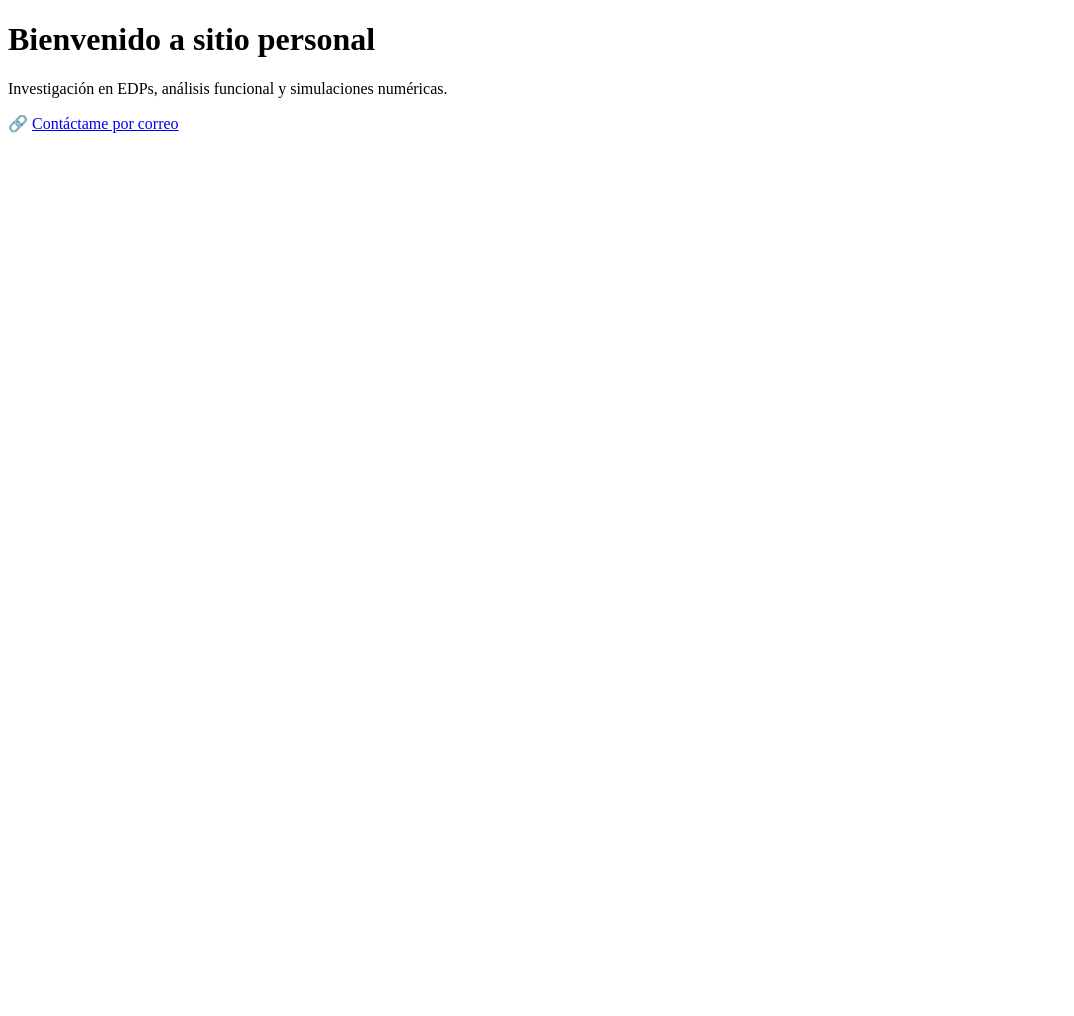
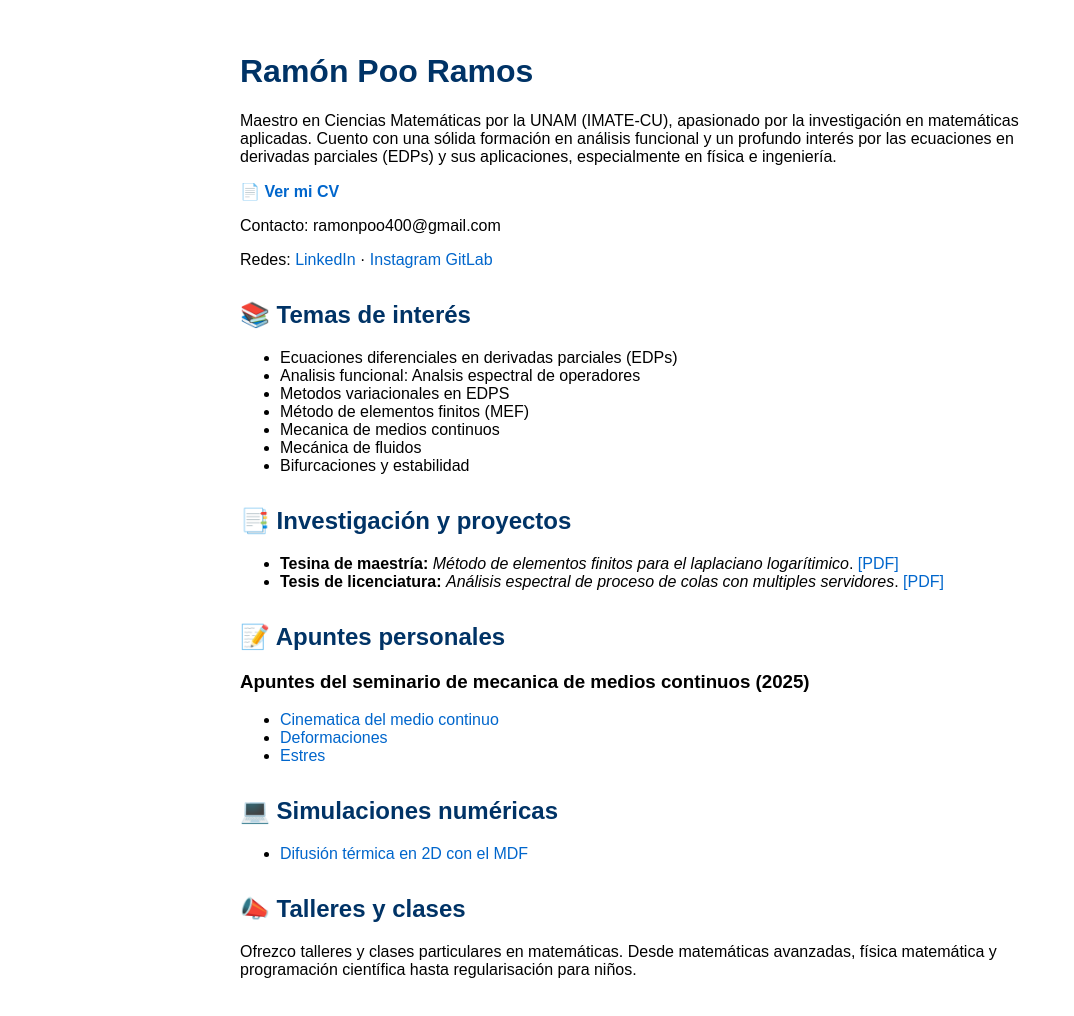
Before and after one commit to Ramonpooo/pagina-personal-ramon, a plain HTML site: page index.html in a window 1280 px wide. Shown: the whole page, without its empty margins (0-1074 px from the left). Before the commit the page ends 800 px from the top, so only its background shows below. Drawn offline with Linux system fonts and the light colour scheme.

Commit message:
Migracion del sitio web desde gitlab

```diff
--- a/index.html
+++ b/index.html
@@ -2,11 +2,72 @@
 <html lang="es">
 <head>
   <meta charset="UTF-8">
-  <title>Ramón Poo – Matemáticas Aplicadas</title>
+  <title>Ramón Poo – Matemáticas y Simulación</title>
+  <style>
+    body { font-family: sans-serif; max-width: 800px; margin: auto; padding: 2em; }
+    h1, h2 { color: #003366; }
+    a { color: #0066cc; text-decoration: none; }
+    a:hover { text-decoration: underline; }
+    section { margin-bottom: 2em; }
+  </style>
 </head>
 <body>
-  <h1>Bienvenido a sitio personal</h1>
-  <p>Investigación en EDPs, análisis funcional y simulaciones numéricas.</p>
-  <p>🔗 <a href="mailto:ramonpoo@example.com">Contáctame por correo</a></p>
+
+  <h1>Ramón Poo Ramos</h1>
+  <section>
+    <p>Maestro en Ciencias Matemáticas por la UNAM (IMATE-CU), apasionado por la investigación en matemáticas aplicadas. Cuento con una sólida formación en análisis funcional y un profundo interés por las ecuaciones en derivadas parciales (EDPs) y sus aplicaciones, especialmente en física e ingeniería.</p>
+    <p><strong><a href="assets/cv.pdf">📄 Ver mi CV</a></strong></p>
+    <p>Contacto: ramonpoo400@gmail.com</p>
+    <p>Redes:
+      <a href="https://www.linkedin.com/in/ramon-poo-ramos" target="_blank">LinkedIn</a> ·
+      <a href="https://www.instagram.com/ramon.poo/" target="_blank">Instagram</a>
+      <a href="https://gitlab.com/dashboard/projects/personal" target="_blank">GitLab</a>
+    </p>
+  </section>
+
+  <section>
+    <h2>📚 Temas de interés</h2>
+    <ul>
+      <li>Ecuaciones diferenciales en derivadas parciales (EDPs)</li>
+      <li>Analisis funcional: Analsis espectral de operadores</li>
+      <li>Metodos variacionales en EDPS
+      <li>Método de elementos finitos (MEF)</li>
+      <li>Mecanica de medios continuos</li>
+      <li>Mecánica de fluidos</li>
+      <li>Bifurcaciones y estabilidad</li>
+    </ul>
+  </section>
+
+  <section>
+    <h2>📑 Investigación y proyectos</h2>
+    <ul>
+      <li><strong>Tesina de maestría:</strong> <em>Método de elementos finitos para el laplaciano logarítimico</em>. <a href="investigacion/tesina_maestria.pdf">[PDF]</a></li>
+      <li><strong>Tesis de licenciatura:</strong> <em>Análisis espectral de proceso de colas con multiples servidores</em>. <a href="investigacion/tesis_licenciatura.pdf">[PDF]</a></li>
+    </ul>
+  </section>
+
+
+  <section>
+    <h2>📝 Apuntes personales</h2>
+    <h3>Apuntes del seminario de mecanica de medios continuos (2025)</h3>
+    <ul>
+      <li><a href="apuntes/SeminarioMediosContinuos/sesion1_cinematica_medios_continuos.pdf">Cinematica del medio continuo</a></li>
+      <li><a href="apuntes/SeminarioMediosContinuos/sesion2_deformaciones.pdf">Deformaciones</a></li>
+      <li><a href="apuntes/sesion3.pdf">Estres</a></li>
+    </ul>
+  </section>
+
+  <section>
+    <h2>💻 Simulaciones numéricas</h2>
+    <ul>
+      <li><a href="simulaciones/difusion.html">Difusión térmica en 2D con el MDF</a></li>
+    </ul>
+  </section>
+
+  <section>
+    <h2>📣 Talleres y clases</h2>
+    <p>Ofrezco talleres y clases particulares en matemáticas. Desde matemáticas avanzadas, física matemática y programación científica hasta regularisación para niños.</p>
+  </section>
+
 </body>
 </html>
```
Also changed, not shown: simulaciones/difusion.html (added, +36 -0 lines), simulaciones/gifs/difusion.gif (added), 6 other files.
